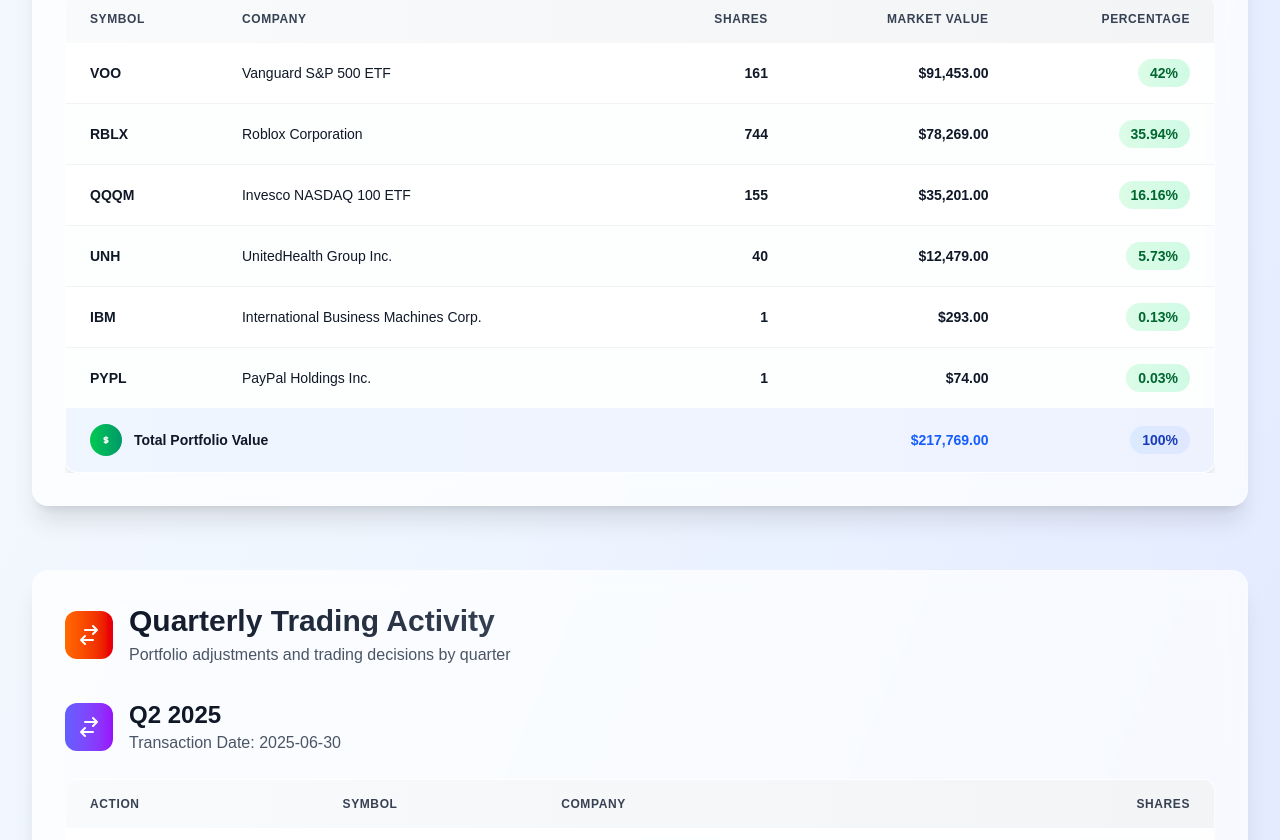
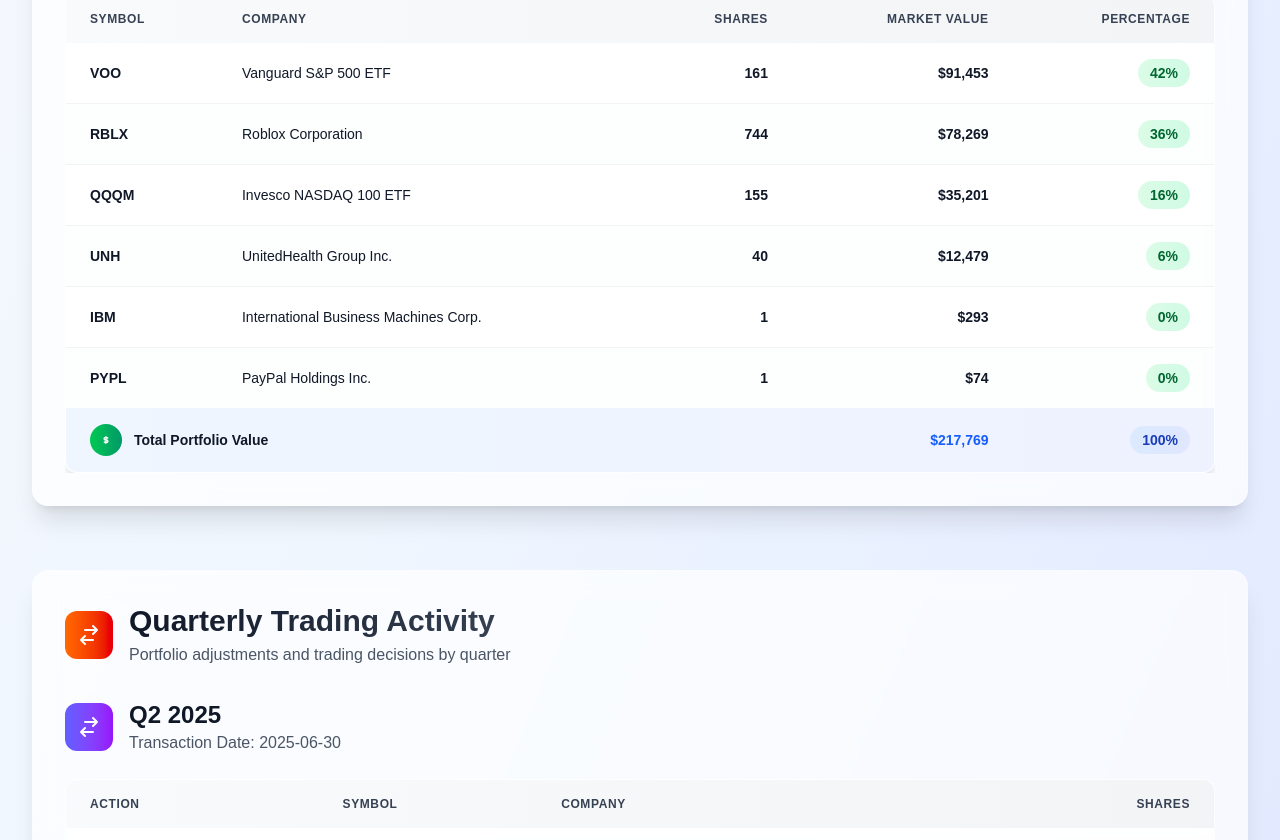
Before and after one commit to Wei-Xia/13f-showcase, a Next.js app: page / in a window 1280 px wide. Shown: the part 1520-2360 px from the top of the page. Built offline with nearby package versions, Linux system fonts and the light colour scheme.

Commit message:
Update HoldingsTable.tsx

```diff
--- a/components/HoldingsTable.tsx
+++ b/components/HoldingsTable.tsx
@@ -10,6 +10,7 @@
   return new Intl.NumberFormat('en-US', {
     style: 'currency',
     currency: 'USD',
+    maximumFractionDigits: 0,
   }).format(value);
 };
 
@@ -62,7 +63,7 @@
               </td>
               <td className="px-6 py-4 whitespace-nowrap text-right">
                 <span className="inline-flex items-center px-3 py-1 rounded-full text-sm font-bold bg-gradient-to-r from-green-100 to-emerald-100 text-green-800">
-                  {holding.percentage}%
+                  {Math.round(holding.percentage)}%
                 </span>
               </td>
             </tr>
```
